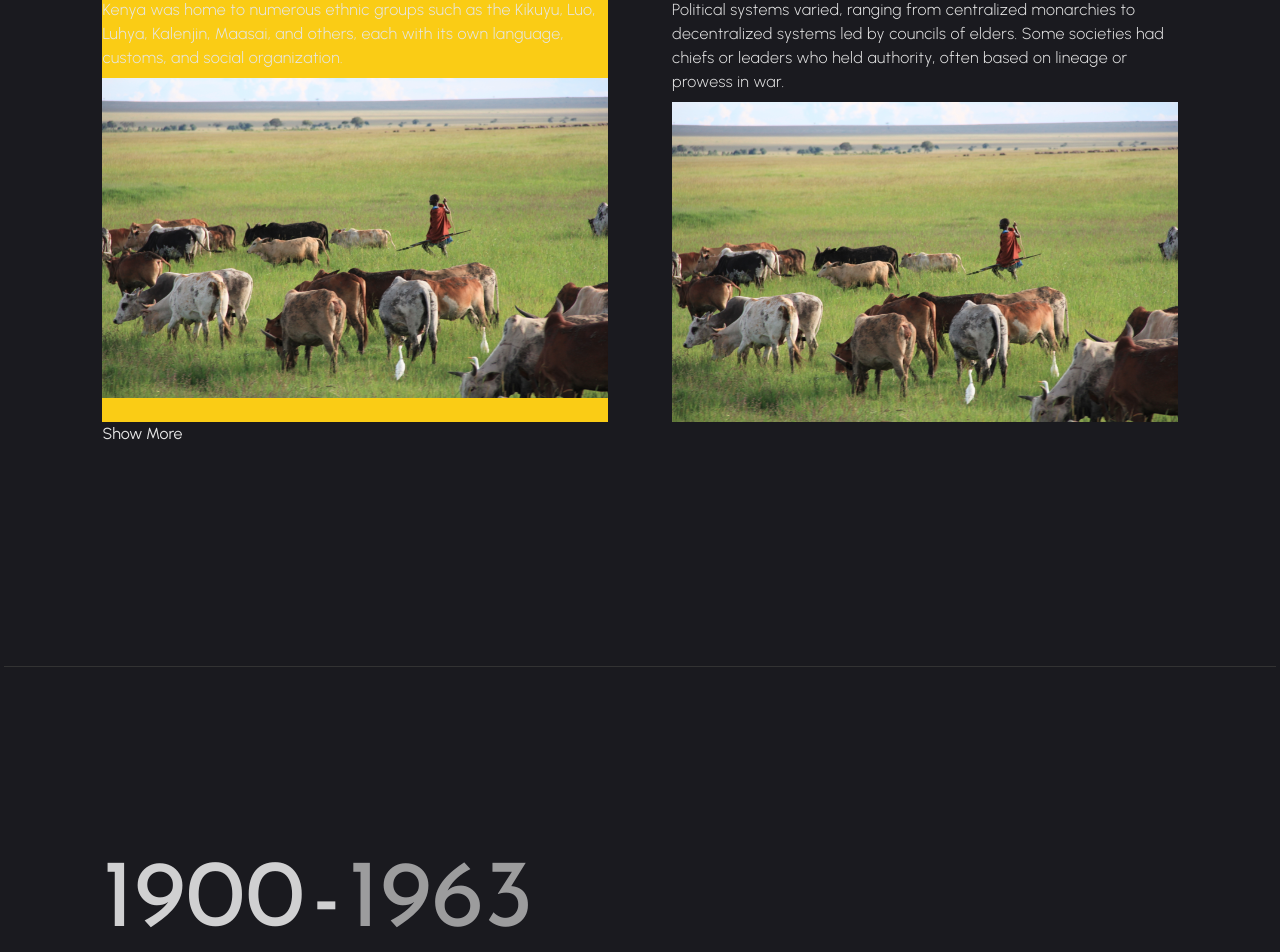
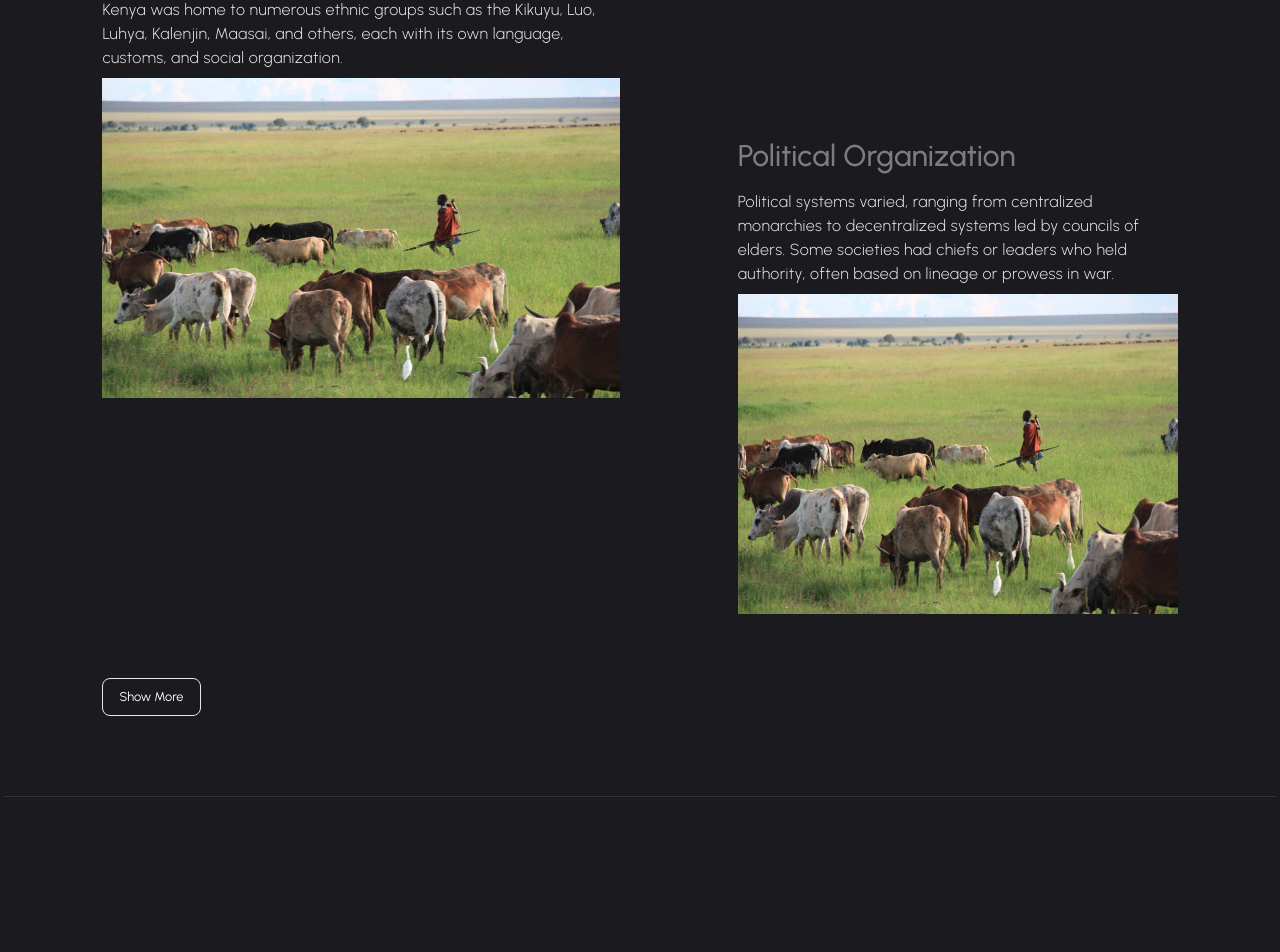
Before and after one commit to jmoseka/jamhuriday, a Next.js app: page / in a window 1280 px wide. Shown: the part 1570-2522 px from the top of the page. Built offline with nearby package versions, Linux system fonts and the light colour scheme.

Commit message:
add show more and less functionality

```diff
--- a/app/globals.css
+++ b/app/globals.css
@@ -125,9 +125,13 @@ figcaption {
 }
 
 .button {
-  @apply p-2 md:w-16 md:h-16 xl:w-[4.6vw] xl:h-[4.6vw] border rounded-lg text-sm xl:text-[1vw] text-white md:text-base;
+  @apply py-2 px-4 border rounded-lg text-sm xl:text-[1vw] text-white w-fit;
 }
 
 .footer-links {
   @apply text-[#323232] w-[30px] h-[30px] rounded-full flex items-center justify-center bg-[#969696] cursor-pointer hover:bg-transparent border border-[#969696];
 }
+
+.self-end {
+  align-self: end;
+}
--- a/components/PreSection.js
+++ b/components/PreSection.js
@@ -1,11 +1,14 @@
-import { useState } from "react";
+import { useRef, useState } from "react";
 
 import PreCard from '@/components/PreCard'
 import Grazing from '../app/img/maasaiherd.png'
 
 function PreSection() {
 
-    const [currentPage, setCurrentPage] = useState(1);
+
+    const [expanded, setExpanded] = useState(false);
+    const contentRef = useRef(null);
+
 
     const items = [{
         title: 'Diverse ethnic group',
@@ -39,8 +42,9 @@ function PreSection() {
     }
 
 
+    const [displayedItems, setDisplayedItems] = useState(2);
 
-    const [displayedItems, setDisplayedItems] = useState(2);
+
 
     const handleShowMore = () => {
         setDisplayedItems(items.length);
@@ -48,37 +52,23 @@ function PreSection() {
 
     const handleShowLess = () => {
         setDisplayedItems(2);
+        document.getElementById('content').scrollIntoView({
+            behavior: 'smooth',
+            block: 'start',
+        });
+
     };
 
-    const renderCard = () => {
-        const startIndex = (currentPage - 1) * cardsPerPage;
-        const endIndex = Math.min(startIndex + cardsPerPage, totalCards);
 
-        const cardsToShow = [];
-        for (let i = startIndex; i < endIndex; i++) {
-            cardsToShow.push(
-                <article className={`w-full ${i % 2 !== 0 ? 'md:pt-40 2xl:pt-[12.1vw] md:w-[40%]' : 'md:w-[50%] '}`}>
-
-                    <PreCard
-                        order={i % 2 === 0 ? '2' : ''}
-                        title={items[i].title}
-                        desc={items[i].desc}
-                        img={items[i].img}
-                    />
-                </article>
-            );
-        }
-        return cardsToShow;
-    }
 
     return (
 
-        <>
-            <div className="section-body grid md:grid-cols-2 gap-16 ">
+        <div ref={contentRef} id="content" className="flex flex-col gap-16">
+            <div className="section-body grid gap-10 md:gap-y-20 md:grid-cols-2">
                 {items.slice(0, displayedItems).map((item, index) => (
                     <div
                         key={index}
-                        className={`w-full  ${bigSquare(index) ? 'md:bg-yellow-400 ' : ''}
+                        className={`w-full  ${bigSquare(index) ? '' : 'md:w-[85%]'} ${index % 2 !== 0 ? ' md:place-self-end md:mt-48' : ''}
                             `}
                     >
                         <PreCard
@@ -91,12 +81,12 @@ function PreSection() {
                 ))}
             </div>
             {displayedItems === 2 ? (
-                <button onClick={handleShowMore}>Show More</button>
+                <button className="button" onClick={handleShowMore}>Show More</button>
             ) : (
-                <button onClick={handleShowLess}>Show Less</button>
+                <button className="button" onClick={handleShowLess}>Show Less</button>
             )}
 
-        </>
+        </div>
 
         // <>
         //     <div className="section-body flex flex-col gap-16 md:flex-row md:justify-between md:gap-10">
--- a/components/PresentCard.jsx
+++ b/components/PresentCard.jsx
@@ -3,15 +3,8 @@ import Image from "next/image";
 export default function PresentCard({ title, desc, img, order }) {
   return (
     <div className="flex flex-col md:flex-row gap-4 md:gap-8">
-      <div
-        className={`relative h-[15rem]  xl:h-[20rem] 2xl:h-[23vw] order-2  md:flex-1 ${
-          order === 2 ? "md:order-2" : "md:order-none "
-        }`}
-      >
-
-
-          <Image src={img} alt={img} fill fillstyle={{ objectFit: "cover" }} />
-
+      <div className={`relative`}>
+        <Image src={img} alt={img} fill fillstyle={{ objectFit: "cover" }} />
       </div>
 
       <div className="flex-1 order-1">
```
